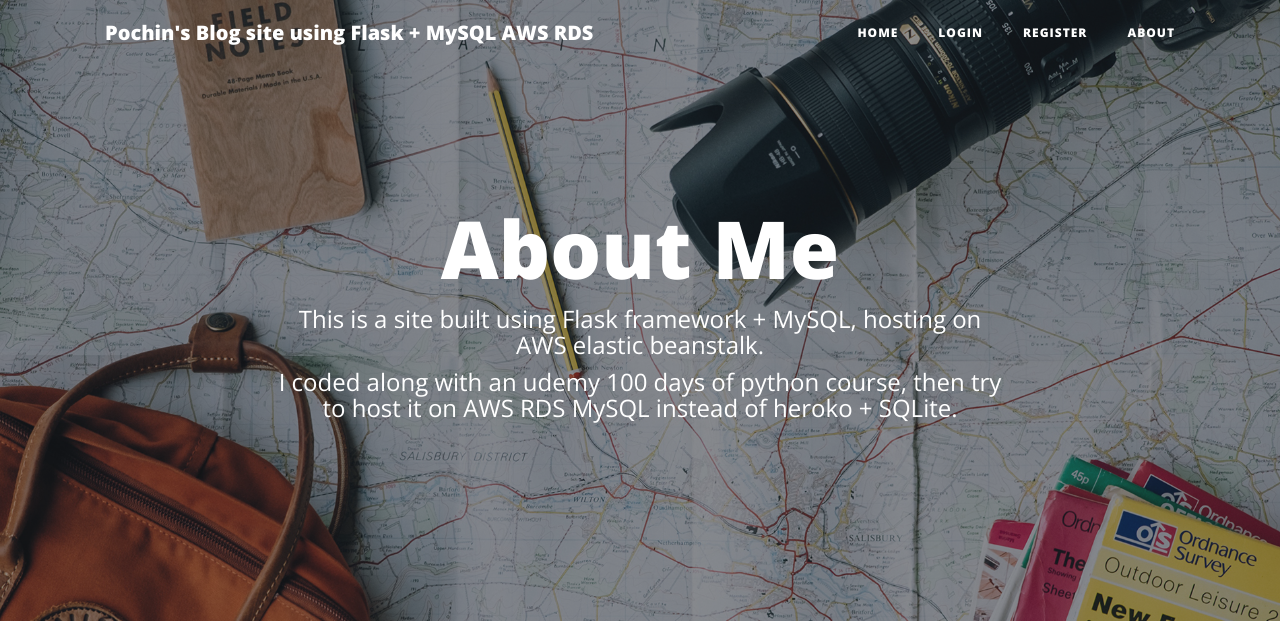
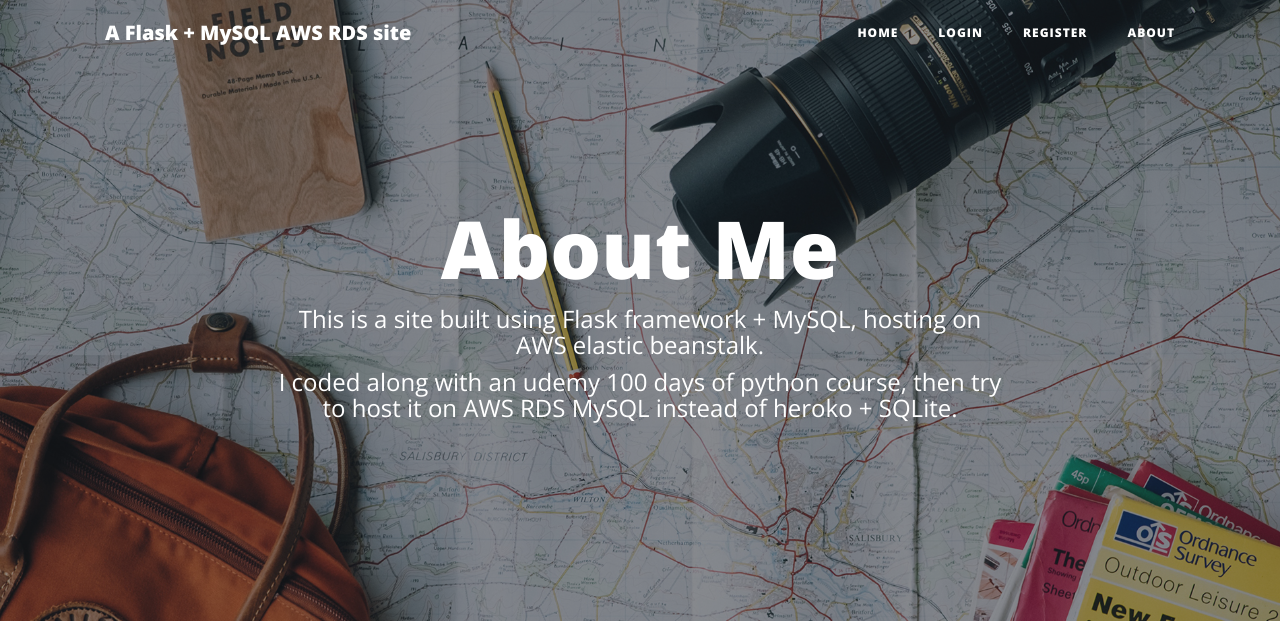
Before and after one commit to baronrustamov/py_flask_blog, a Flask app: page /about in a window 1280 px wide. Shown: the top 621 px of the page. Run offline with Flask 2, Linux system fonts and the light colour scheme; parts of the project's set-up code (start-up, migrations or seed data) failed here and were passed over; some libraries are stand-ins or nearby versions.

Commit message:
minor ui

```diff
--- a/templates/header.html
+++ b/templates/header.html
@@ -8,7 +8,7 @@
   <meta name="description" content="">
   <meta name="author" content="">
 
-  <title>Pochin's Blog site using Flask + MySQL AWS RDS</title>
+  <title>A Flask + MySQL AWS RDS site</title>
 
   <!-- Bootstrap core CSS -->
   <link href="{{ url_for('static', filename='vendor/bootstrap/css/bootstrap.min.css') }}" rel="stylesheet">
@@ -28,7 +28,7 @@
   <!-- Navigation -->
   <nav class="navbar navbar-expand-lg navbar-light fixed-top" id="mainNav">
     <div class="container">
-      <a class="navbar-brand" href="{{url_for('post_blueprint.get_all_posts')}}">Pochin's Blog site using Flask + MySQL AWS RDS</a>
+      <a class="navbar-brand" href="{{url_for('post_blueprint.get_all_posts')}}">A Flask + MySQL AWS RDS site</a>
       <button class="navbar-toggler navbar-toggler-right" type="button" data-toggle="collapse" data-target="#navbarResponsive" aria-controls="navbarResponsive" aria-expanded="false" aria-label="Toggle navigation">
         Menu
         <i class="fas fa-bars"></i>
```
Also changed, not shown: notes.md (added, +3 -0 lines), README.md.
